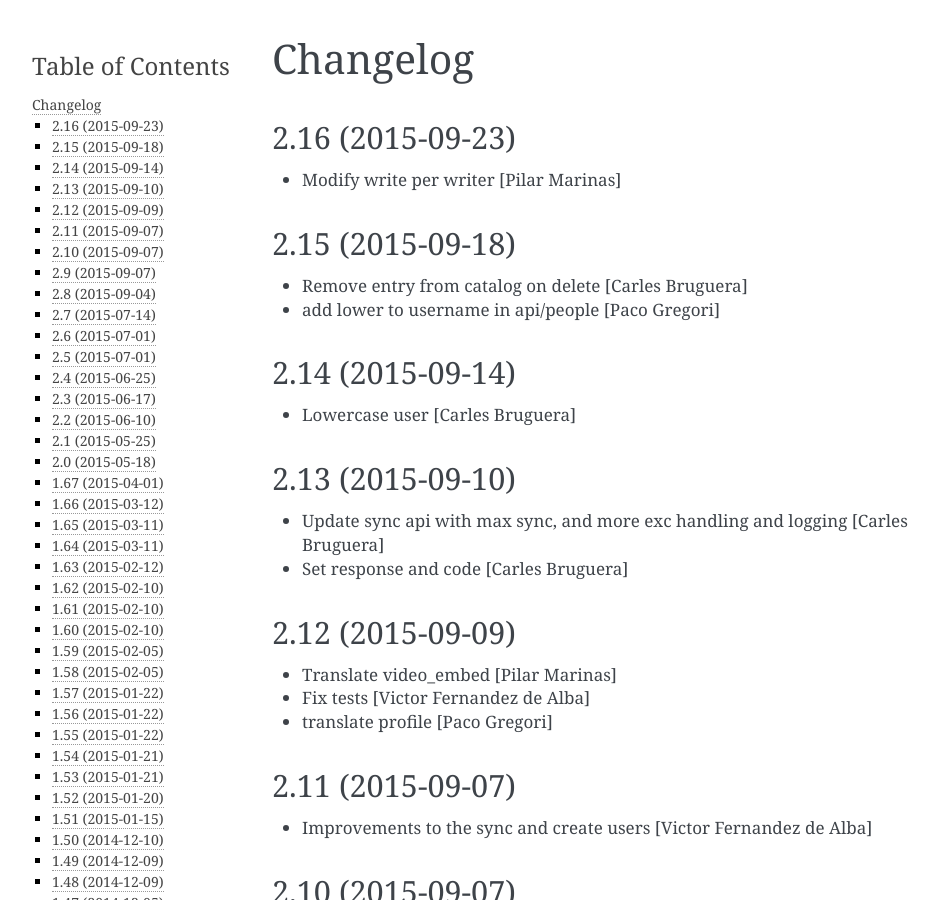
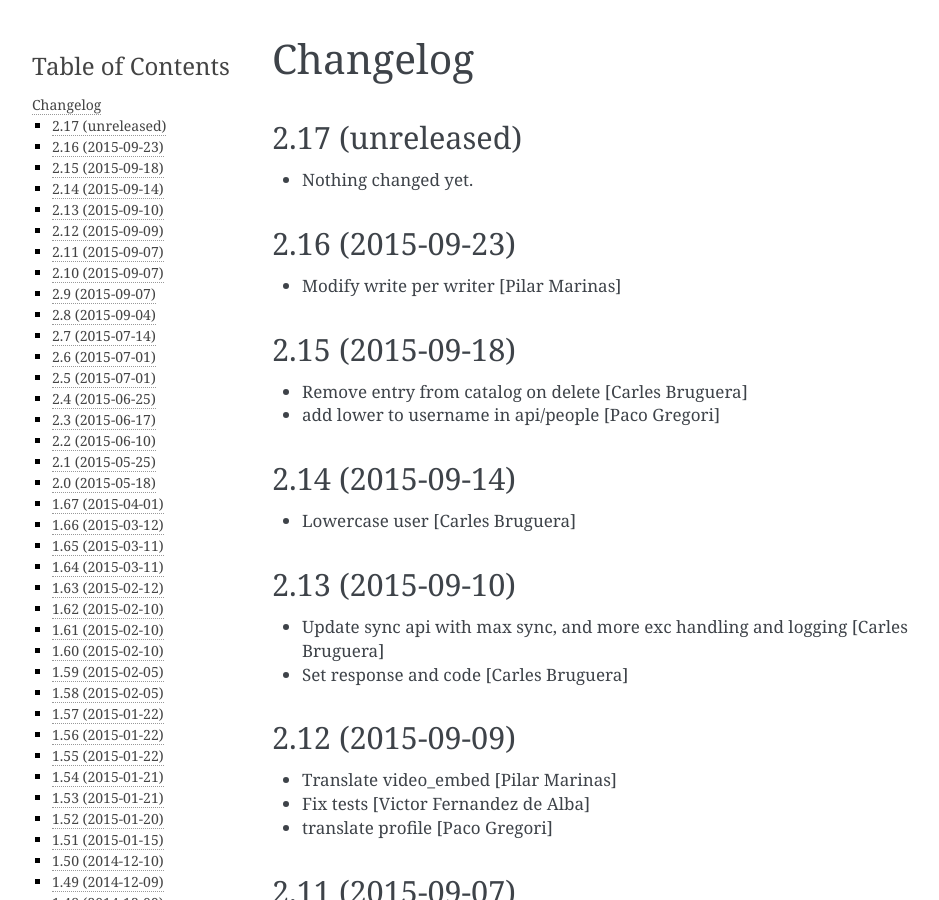
Before and after one commit to UPCnet/ulearn.core, a Sphinx documentation site: the page built from docs/HISTORY.rst, in a window 1280 px wide and 900 px high. Shown: the whole window, without its empty margins (148-1087 px from the left). Built offline with Sphinx 7.4.7, drawn with Linux system fonts in a browser that asks for light colours; pages that are not in the unit, such as notebooks, are missing from menus.

Commit message:
Back to development: 2.17

```diff
--- a/docs/HISTORY.rst
+++ b/docs/HISTORY.rst
@@ -1,5 +1,11 @@
 Changelog
 =========
+
+2.17 (unreleased)
+-----------------
+
+- Nothing changed yet.
+
 
 2.16 (2015-09-23)
 -----------------
--- a/setup.py
+++ b/setup.py
@@ -1,7 +1,7 @@
 from setuptools import setup, find_packages
 import os
 
-version = '2.16'
+version = '2.17.dev0'
 
 README = open('README.rst').read()
 HISTORY = open(os.path.join('docs', 'HISTORY.rst')).read()
```
